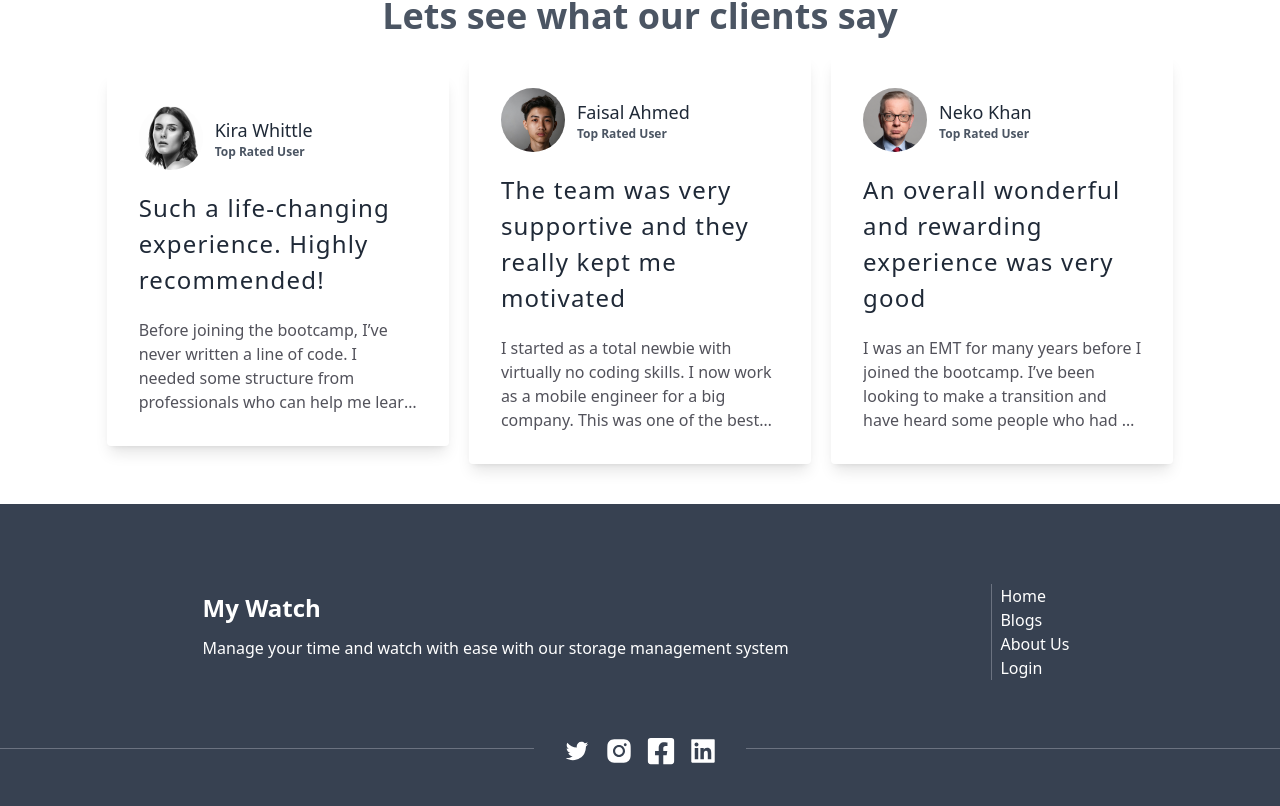
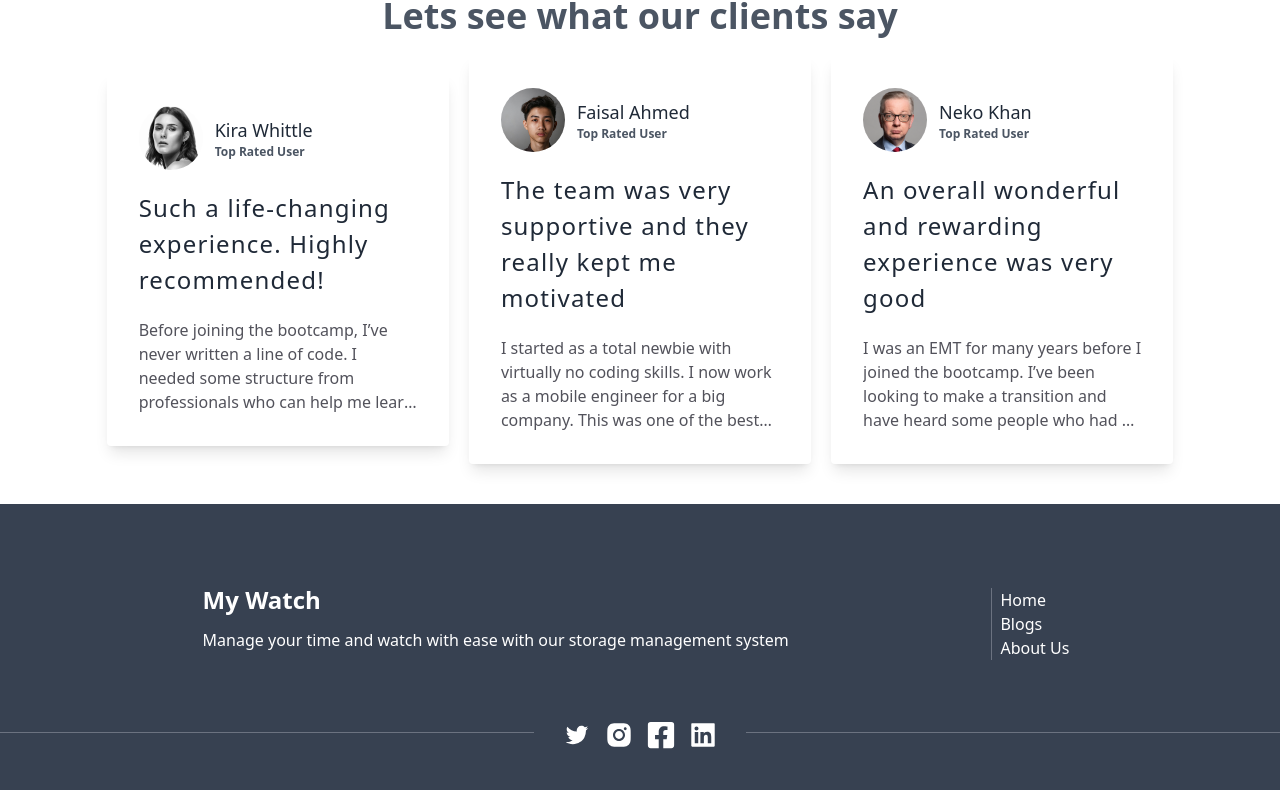
Before and after one commit to faisalantu/watch-warehouse-client, a React (Create React App) app: page / in a window 1280 px wide. Shown: the part 1223-2029 px from the top of the page. Built offline with nearby package versions, Linux system fonts and the light colour scheme; no server answers.

Commit message:
🧄 removed login from footer

```diff
--- a/src/components/Footer.js
+++ b/src/components/Footer.js
@@ -16,9 +16,6 @@ const Footer = () => {
           </Link>
           <Link className='mx-1 px-1 hover:text-green-400' to='/about'>
             About Us
-          </Link>
-          <Link className='mx-1 px-1 hover:text-green-400' to='/login'>
-            Login
           </Link>
         </div>
         <div className='flex flex-col items-center justify-center text-center mb-5 md:mb-0 md:block'>
```
